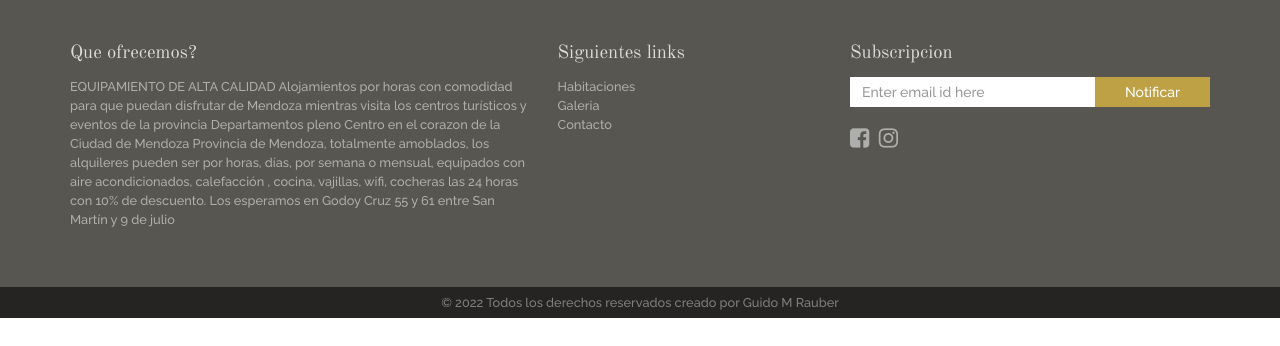
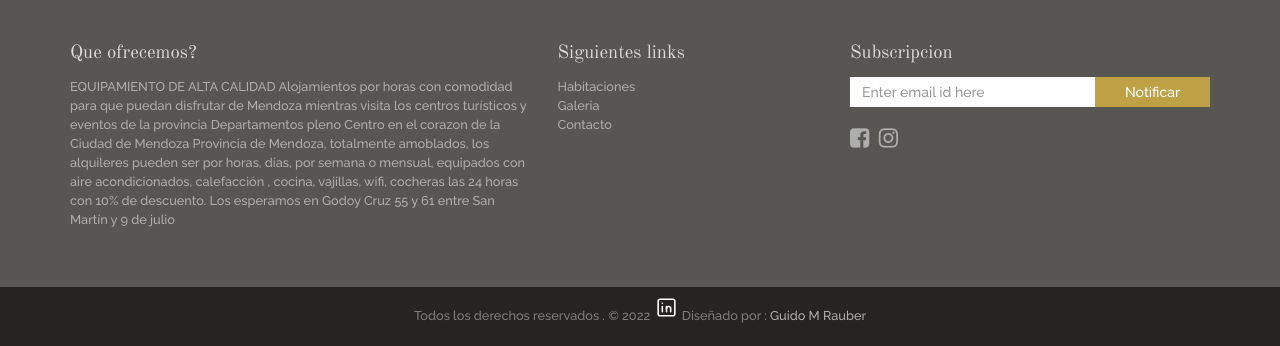
Before and after one commit to guidomrauber/alquilercharly, a PHP site: page /index.php in a window 1280 px wide. Shown: the part 1872-2218 px from the top of the page. Before the commit the page ends 2190 px from the top, so only its background shows below. Run offline with PHP 8.4, Linux system fonts and the light colour scheme; some libraries are stand-ins or nearby versions.

Commit message:
Add files via upload

```diff
--- a/hotel/footer.php
+++ b/hotel/footer.php
@@ -39,13 +39,29 @@ Los esperamos en Godoy Cruz 55 y 61 entre San Martín y 9 de julio </p>
         <!--/.container-->
 
     <!--/.footer-bottom-->
+
 </footer>
-
-<div class="text-center copyright">© 2022 Todos los derechos reservados creado por Guido M Rauber</a></div>
-
-<a href="#home" class="toTop scroll"><i class="fa fa-angle-up"></i></a>
-
-
+<div class="text-center copyright">
+			<div class="container">
+				<div class="row">
+					<div class="col-lg-12">
+						<p class="company-name">Todos los derechos reservados . &copy; 2022
+                            <a href="https://www.linkedin.com/in/guido-martin-rauber-511128187/">
+                            <svg xmlns="http://www.w3.org/2000/svg" class="icon icon-tabler icon-tabler-brand-linkedin"
+                            width="25" height="25" viewBox="0 0 24 24" stroke-width="1.5" stroke="#ffffff" fill="none"
+                            stroke-linecap="round" stroke-linejoin="round">
+							<path stroke="none" d="M0 0h24v24H0z" fill="none"/>
+							<rect x="4" y="4" width="16" height="16" rx="2" />
+							<line x1="8" y1="11" x2="8" y2="16" />
+							<line x1="8" y1="8" x2="8" y2="8.01" />
+							<line x1="12" y1="16" x2="12" y2="11" />
+							<path d="M16 16v-3a2 2 0 0 0 -4 0" />
+						  </svg> </a> Diseñado por :
+					<a href="https://html.design/">Guido M Rauber</a></p>
+					</div>
+				</div>
+			</div>
+		</div>
 
 
 <!-- The Bootstrap Image Gallery lightbox, should be a child element of the document body -->
--- a/hotel/header.php
+++ b/hotel/header.php
@@ -3,7 +3,7 @@
 <head>
 <meta http-equiv="Content-Type" content="text/html; charset=utf-8" />
 <meta name="viewport" content="width=device-width, initial-scale=1, maximum-scale=1, user-scalable=no">
-<title>Holiday Crown | Best hotel in Dubai</title>
+<title>Mejor lugar de Alojamiento en Mendoza</title>
 
 <!-- Google fonts -->
 <link href='http://fonts.googleapis.com/css?family=Raleway:300,500,800|Old+Standard+TT' rel='stylesheet' type='text/css'>
```
